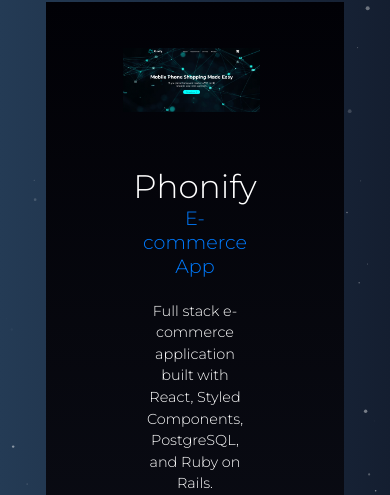
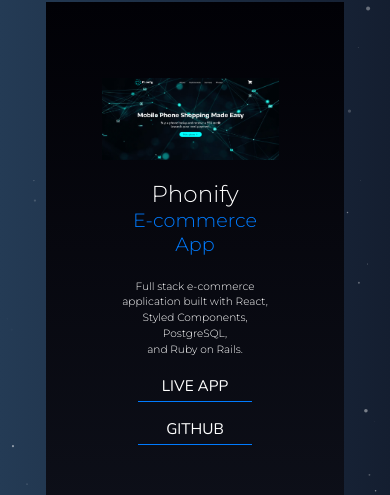
Before and after one commit to Jose-Escobedo/Portfolio-Website, a React (Create React App) app: page /projects in a window 390 px wide. Shown: the part 185-680 px from the top of the page. Built offline with nearby package versions, Linux system fonts and the light colour scheme.

Commit message:
editing mobile view projects

```diff
--- a/src/components/Projects/ProjectSection.js
+++ b/src/components/Projects/ProjectSection.js
@@ -6,6 +6,7 @@
   return (
     <ProjectSectionStyled>
       <div className="project-container">
+        <div className="project-wrapper">
           <div className="project-img-border">
             <a href="https://phonify-frontend.herokuapp.com/">
               <img src={Phonify} />
@@ -27,6 +28,8 @@
               </a>
             </button>
           </div>
+        </div>
+        <div className="project-wrapper">
           <div className="project-img-border">
             <a href="https://www.tortasmexico-studiocity.com/">
               <img
@@ -53,6 +56,7 @@
             </button>
           </div>
         </div>
+      </div>
     </ProjectSectionStyled>
   );
 };
@@ -64,8 +68,8 @@
       padding-box;
     margin-top: 5rem;
     justify-content: center;
+    flex-direction: column;
     align-items: center;
-    flex-direction: column;
     width: 100%;
     padding: 4em 2em;
     position: relative;
@@ -78,11 +82,25 @@
       padding: 2em;
     }
   }
+
+  .project-wrapper {
+    display: flex;
+    padding: 10px;
+    margin-top: 20px;
+    @media screen and (max-width: 1100px) {
+      flex-direction: column;
+      justify-content: center;
+      align-items: center;
+    }
+  }
   .project-img-border {
     width: 70%;
     transition: transform 0.5s;
     &:hover {
       transform: scale(0.95);
+    }
+    @media screen and (max-width: 767px) {
+      width: 100%;
     }
   }
   .project-desc-container {
@@ -97,6 +115,12 @@
       align-items: center;
       padding: 2em;
     }
+    @media screen and (max-width: 767px) {
+      width: 100%;
+    }
+    @media screen and (max-width: 500px) {
+      padding: 0.5em;
+    }
 
     h2 {
       font-size: 2rem;
@@ -105,6 +129,9 @@
       color: var(--white-color);
       @media screen and (max-width: 670px) {
         font-size: 1.7rem;
+      }
+      @media screen and (max-width: 500px) {
+        font-size: 1.2rem;
       }
     }
     h3 {
@@ -123,6 +150,9 @@
       padding-bottom: 1.2em;
       @media screen and (max-width: 670px) {
         font-size: 0.75rem;
+      }
+      @media screen and (max-width: 500px) {
+        font-size: 0.55rem;
       }
     }
     button {
@@ -145,9 +175,11 @@
         font-size: 0.5rem;
         width: 30%;
       }
-      @media screen and (max-width: 670px) {
-        width: 40%;
-        font-size: 0.45rem;
+      @media screen and (max-width: 767px) {
+        width: 70%;
+        a {
+          font-size: 0.8rem;
+        }
       }
     }
 
```
Lines whose indentation alone changed are shown as unchanged.
